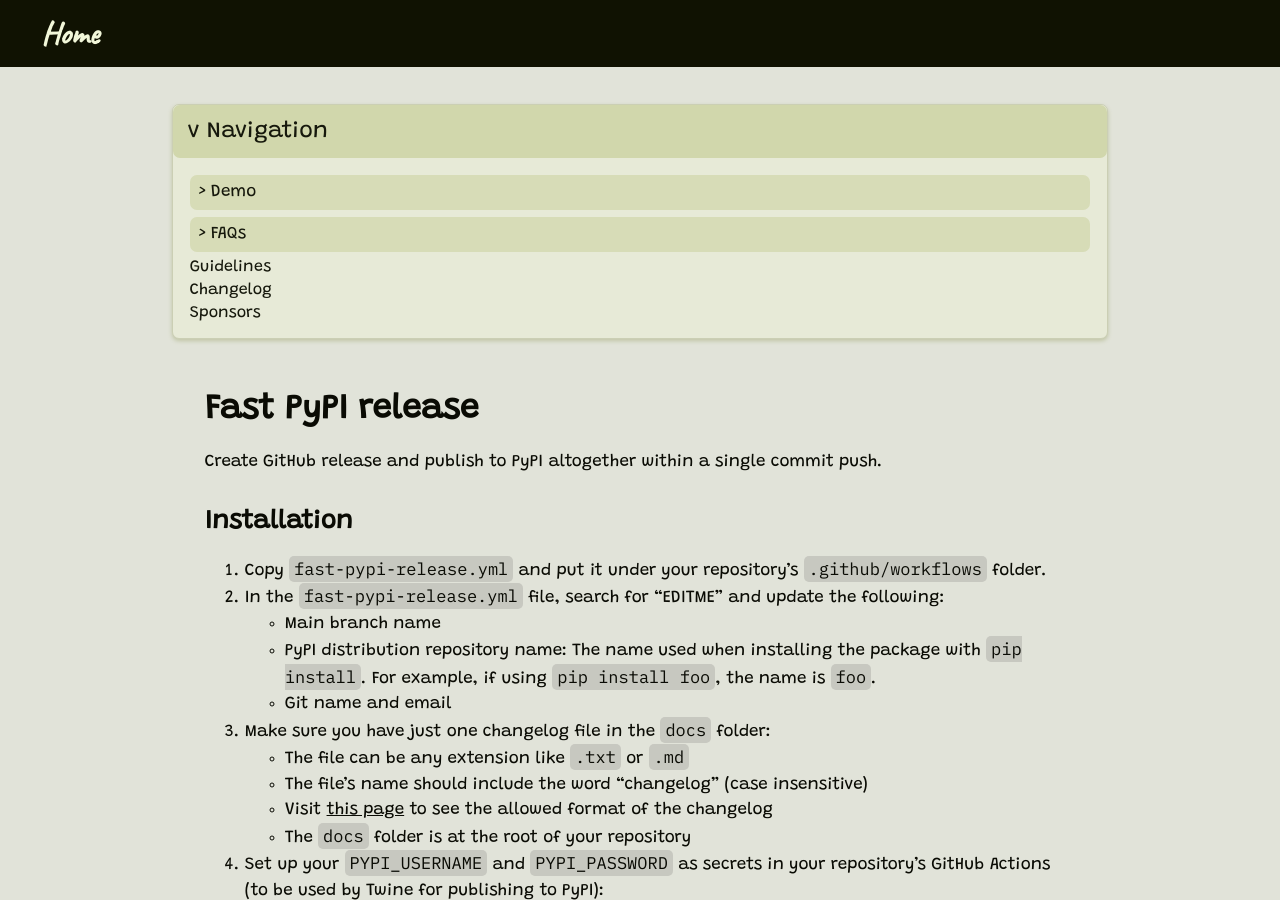
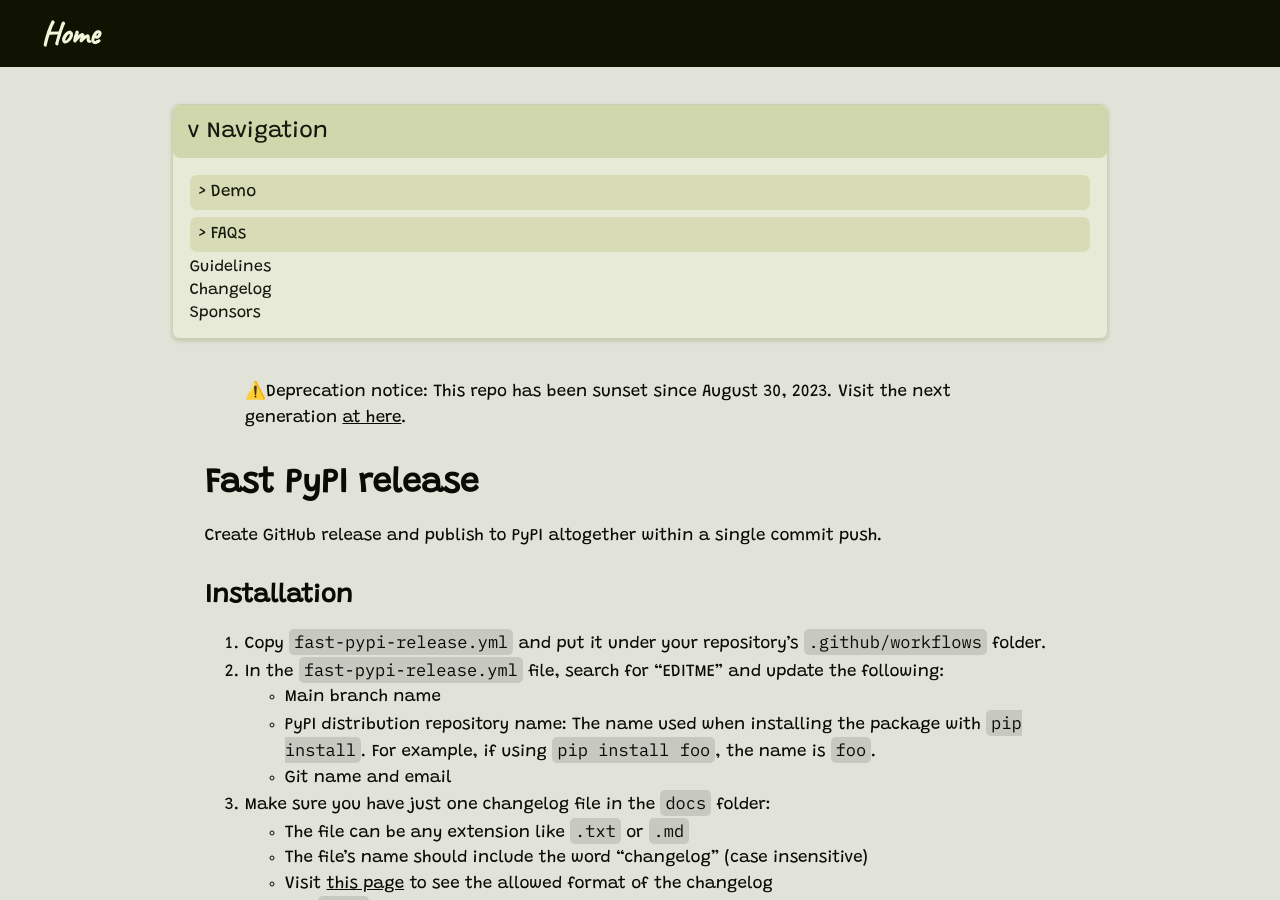
Before and after one commit to nvfp/fast-pypi-release, a Jekyll site: the page built from _pages/index.md, in a window 1280 px wide and 900 px high. Built offline with Jekyll 4.4.1, drawn with Linux system fonts in a browser that asks for light colours.

Commit message:
NICS rebuilds the docs — 2023 Aug 30,  6:44 PM

```diff
--- a/_pages/index.md
+++ b/_pages/index.md
@@ -3,6 +3,8 @@
 layout: main
 title: Home
 ---
+
+> ⚠️Deprecation notice: This repo has been sunset since August 30, 2023. Visit the next generation [at here](https://github.com/scapeville/action-PyCICD).
 
 # Fast PyPI release
 
```
